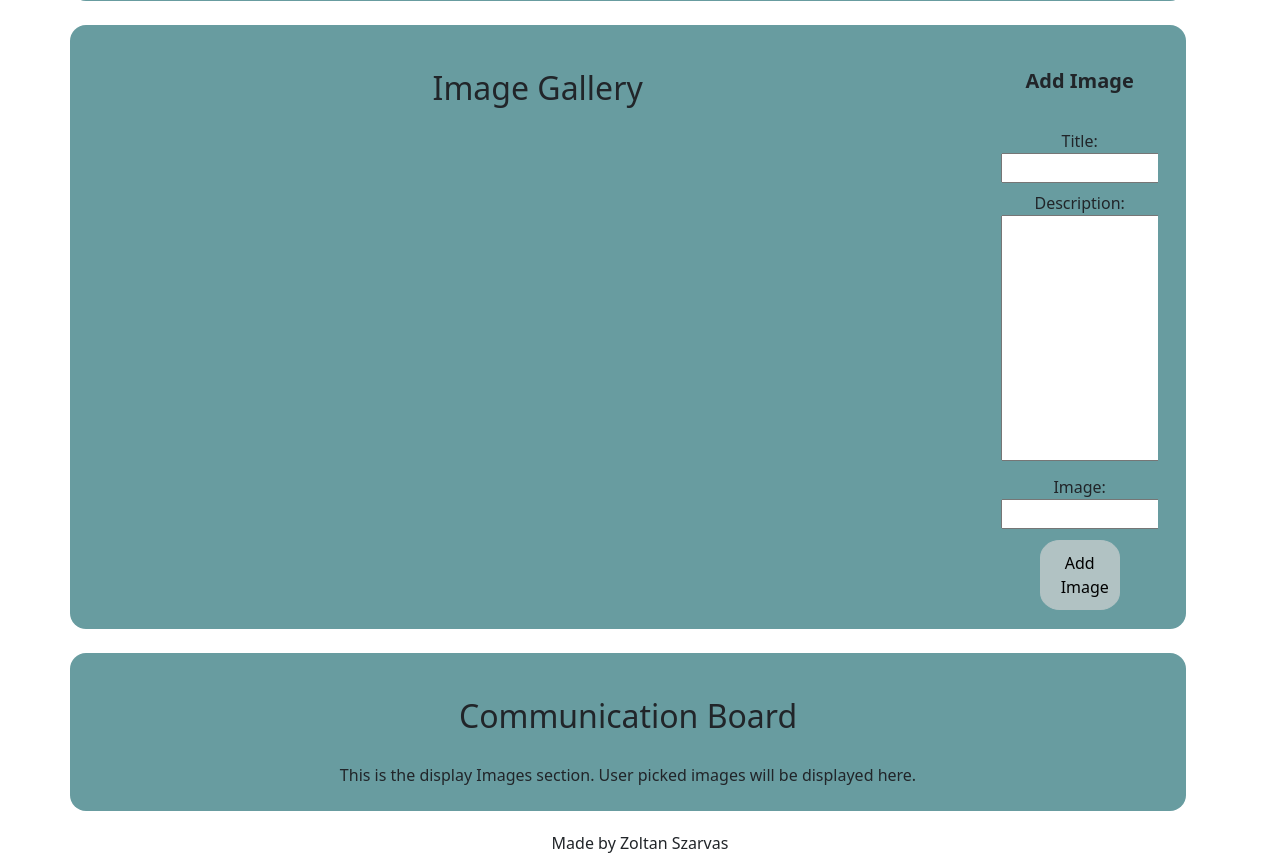
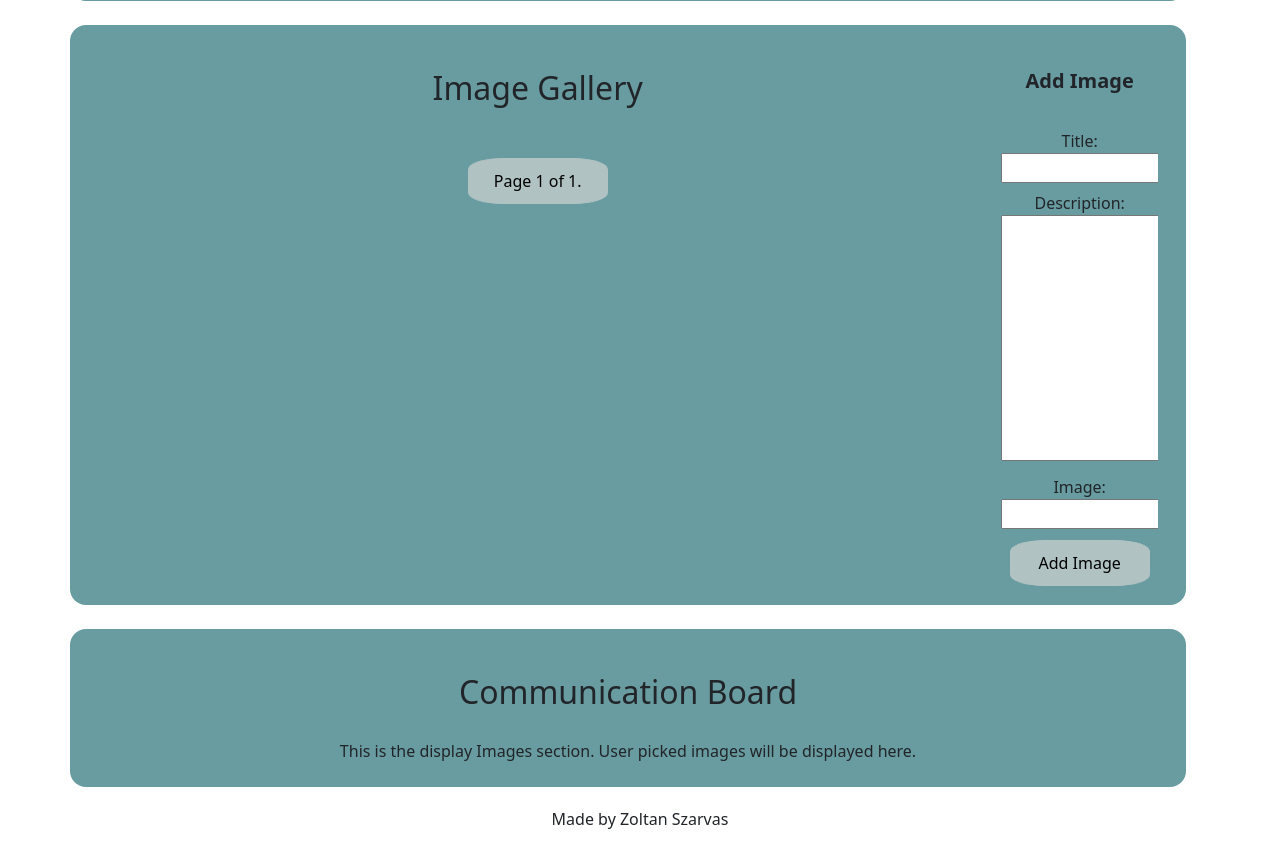
Before and after one commit to ZoltanSzarvas0209/mp3_MyWay, a Django app: page / in a window 1280 px wide. Shown: the part 391-1244 px from the top of the page. Run offline with Django 4.2, Linux system fonts and the light colour scheme; data that the repository does not hold is empty; some libraries are stand-ins or nearby versions.

Commit message:
View image gallery criteria met, pagination implemented

```diff
--- a/communication/templates/communication/index.html
+++ b/communication/templates/communication/index.html
@@ -42,20 +42,39 @@
                     </div>
                 {% endfor %}
             </div>
+
+            <!-- Pagination controls -->
+            <div class="pagination-controls">
+                <span>
+                    {% if images.has_previous %}
+                        <a class="crudbtn" href="?page=1">&laquo; first</a>
+                        <a class="crudbtn" href="?page={{ images.previous_page_number }}">previous</a>
+                    {% endif %}
+
+                    <span class="current-page crudbtn">
+                        Page {{ images.number }} of {{ images.paginator.num_pages }}.
+                    </span>
+
+                    {% if images.has_next %}
+                        <a class="crudbtn" href="?page={{ images.next_page_number }}">next</a>
+                        <a class="crudbtn" href="?page={{ images.paginator.num_pages }}">last &raquo;</a>
+                    {% endif %}
+                </span>
+            </div>
         </div>
 
         <div class="col-md-2">
             <h2 class="text-center" id="addimageheader">Add Image</h2>
-            <!--ChatGPT used to find enctype to handle image uploads correctly-->
+            <!-- ChatGPT used to find enctype to handle image uploads correctly -->
             <form id="addimage" method="post" enctype="multipart/form-data">
                 {% csrf_token %}
                 {{ form.as_p }} <!-- Render form fields -->
                 <button class="crudbtn" type="submit">Add Image</button>
             </form>
-
         </div>
 
     </section>
+
 
     <!-- Display Images Section -->
     <section class="row mt-4">
--- a/communication/views.py
+++ b/communication/views.py
@@ -2,6 +2,7 @@ from django.shortcuts import render, redirect, get_object_or_404
 from .models import Image
 from .forms import ImageForm
 from django.contrib import messages
+from django.core.paginator import Paginator, Page
 
 
 # Get all images and template with introduction
@@ -20,6 +21,10 @@ def communication_view(request):
     """
 
     queryset = Image.objects.all()  # Fetch all Image objects
+    paginator = Paginator(queryset, 4)  # Paginate the queryset with 4 images per page
+    page_number = request.GET.get('page')  # Get the current page number from the request
+    page_obj = paginator.get_page(page_number)  # Get the page object
+
     form = ImageForm()
 
     if request.method == 'POST':
@@ -32,12 +37,11 @@ def communication_view(request):
         else:
             messages.error(request, "Failed to upload image. Please try again.")
 
-
     return render(
         request,
         "communication/index.html",
-        {"images": queryset,
-        "form": form},  # Pass the queryset and the form to the template
+        {"images": page_obj,  # Pass the paginated images instead of the full queryset
+         "form": form,}  # Pass the form to the template
     )
 
 
--- a/static/css/style.css
+++ b/static/css/style.css
@@ -1,7 +1,7 @@
 /*-----------------------------General styles----------------------------*/
 
 .crudbtn {
-    width: 80px;
+    width: 140px;
     padding: 10px 20px;
     margin: 3px;
     background-color: #B1C2C3;
@@ -17,6 +17,10 @@
 .crudbtn:hover {
     background-color:#C7DA31; /* Slightly darker background on hover */
     cursor: pointer;           /* Change the cursor to indicate clickability */
+}
+
+.pagination-controls {
+    margin: 12px;
 }
 
 /*------------------------------Sections styling----------------------------*/
```
